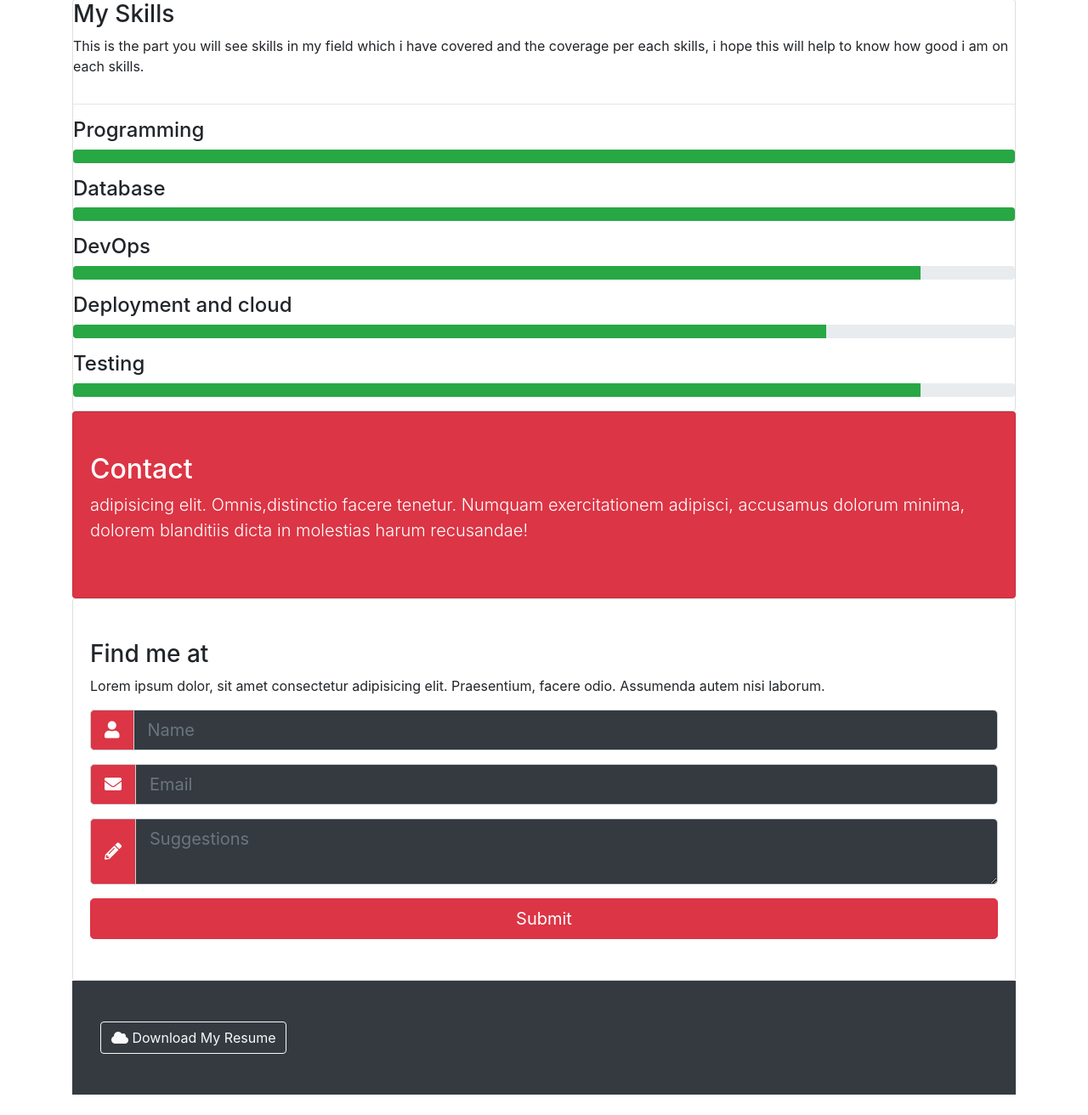
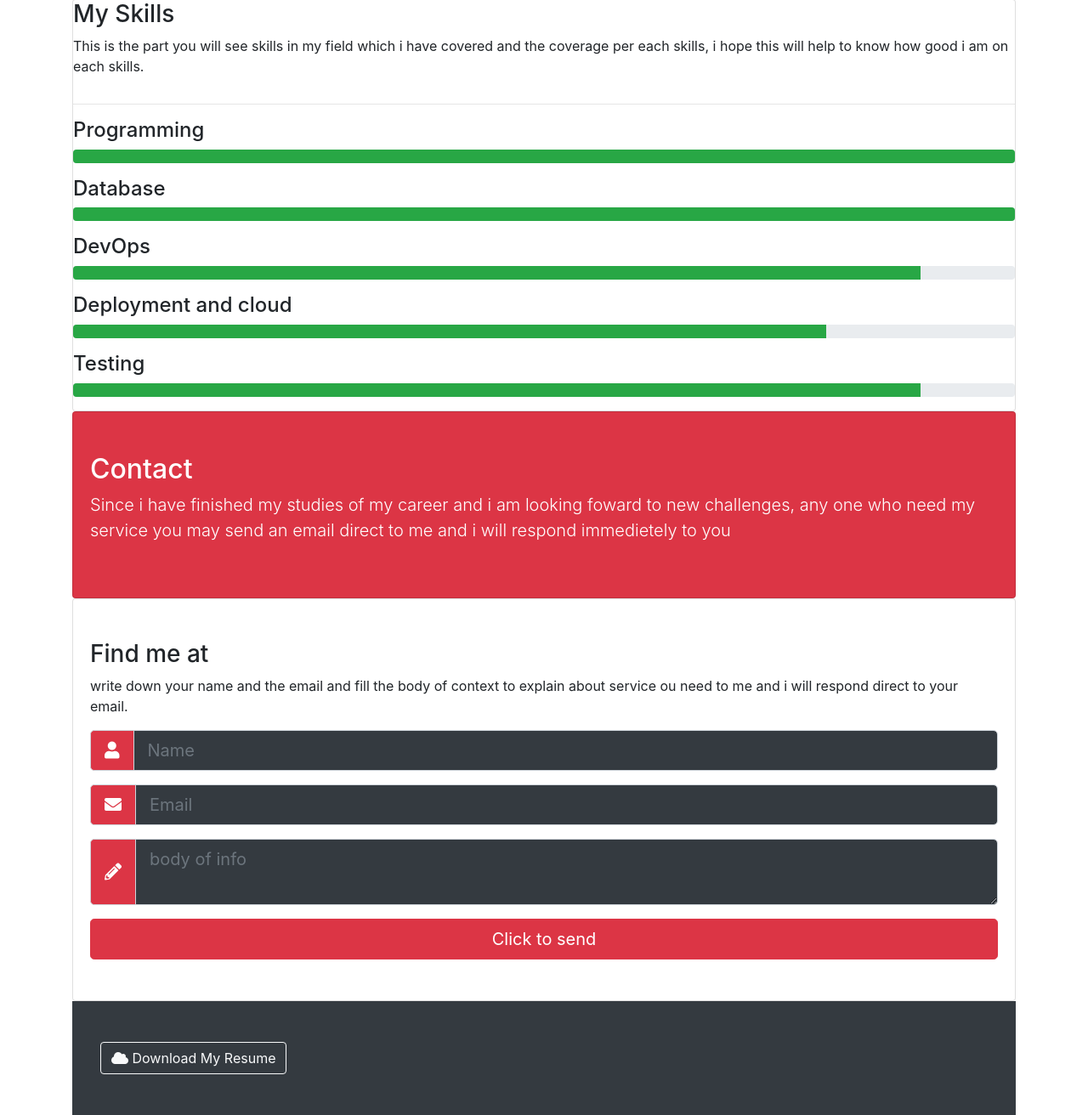
Before and after one commit to deogemini/myBlog, a PHP site: page / in a window 1280 px wide, after a click on "Contact". Shown: the part 549-1861 px from the top of the page at 85% size. Before the commit the page ends 1837 px from the top, so only its background shows below. Run offline with PHP 8.4, Linux system fonts and the light colour scheme; some libraries are stand-ins or nearby versions.

Commit message:
adding content in contact part

```diff
--- a/index.php
+++ b/index.php
@@ -247,15 +247,14 @@
             <div class="card card-body bg-danger text-white py-5">
                 <h2>Contact</h2>
                 <p class="lead">
-                    adipisicing elit. Omnis,distinctio facere tenetur. Numquam exercitationem adipisci, accusamus dolorum minima,
-                    dolorem blanditiis dicta in molestias harum recusandae!
+                    Since i have finished my studies of my career and i am looking foward to new challenges, any one who need my service you may send an email direct to me and i will respond immedietely to you
                 </p>
             </div>
 
             <div class="card card-body py-5">
                 <h3>Find me at</h3>
                 <p>
-                    Lorem ipsum dolor, sit amet consectetur adipisicing elit. Praesentium, facere odio. Assumenda autem nisi laborum.
+                    write down your name and the email and fill the body of context to explain about service ou need to me and i will respond direct to your email.
                 </p>
                 <form action="#">
                     <div class="form-group">
@@ -285,10 +284,10 @@
                                 <i class="fas fa-pencil-alt"></i>
                             </span>
                         </div>
-                        <textarea class="form-control bg-dark text-white" placeholder="Suggestions"></textarea>
+                        <textarea class="form-control bg-dark text-white" placeholder="body of info"></textarea>
                     </div>
                 </div>
-                <input type="submit" value="Submit" class="btn btn-danger btn-block btn-lg">
+                <input type="submit" value="Click to send" class="btn btn-danger btn-block btn-lg">
                 </form>
             </div>
         </div>
```
